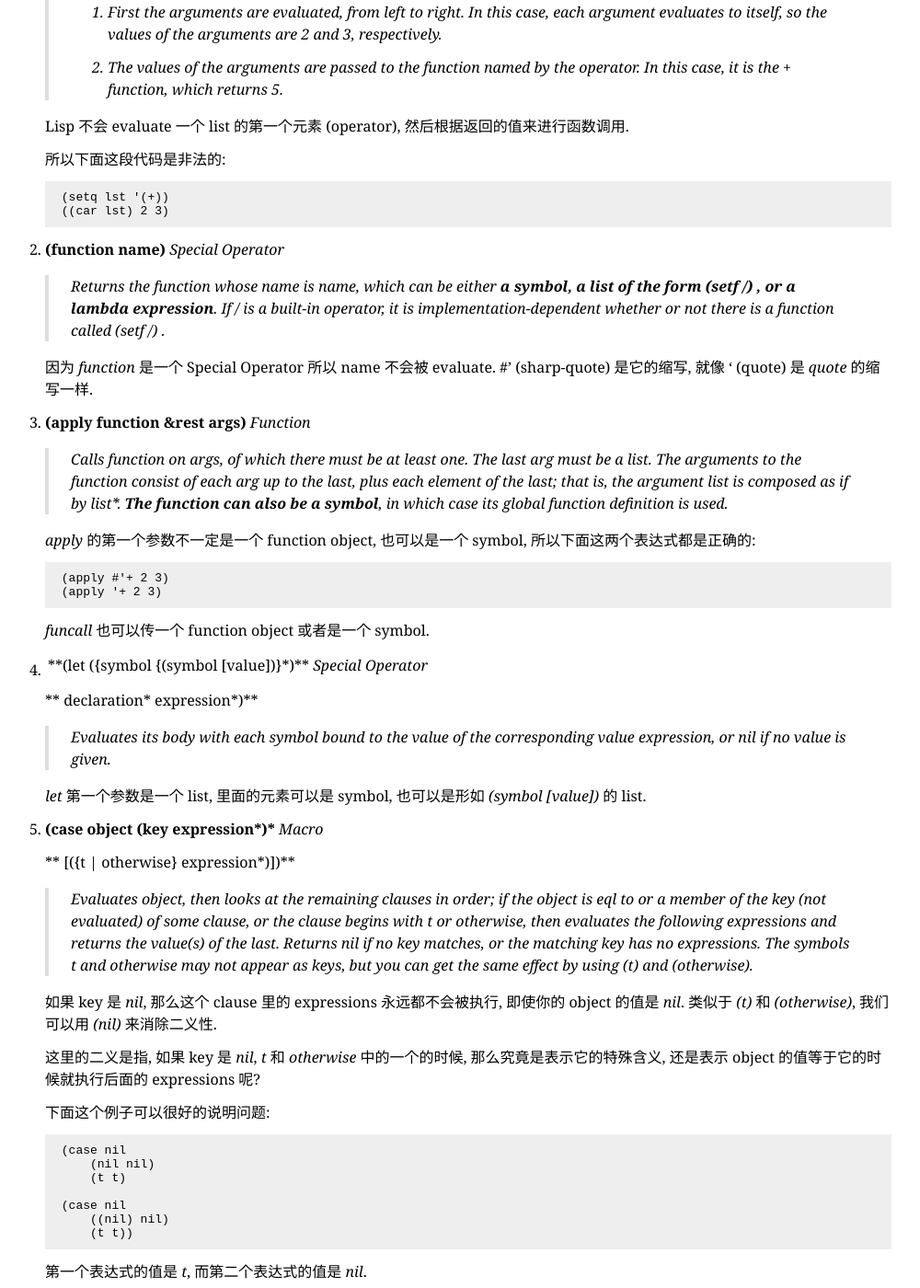
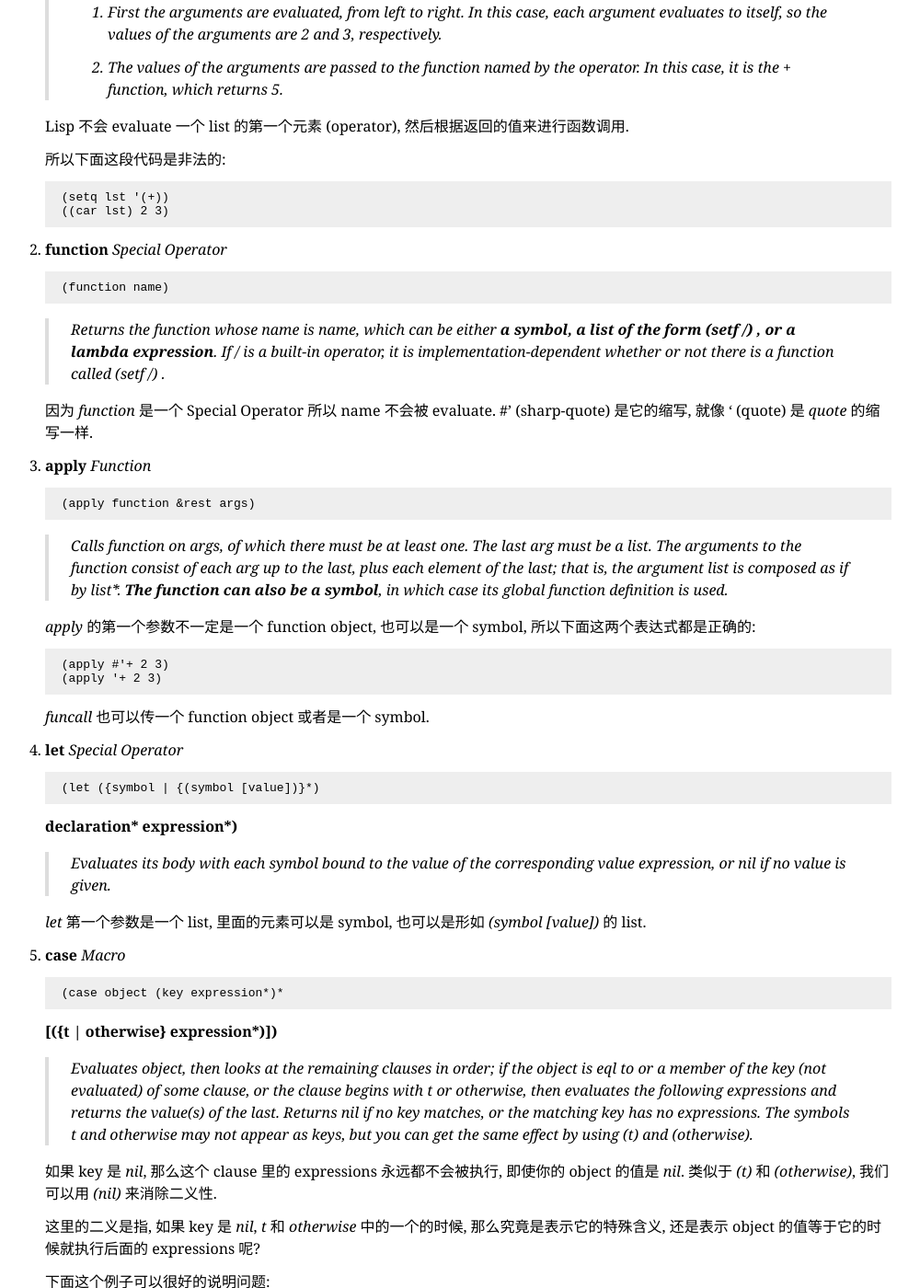
Before and after one commit to yoncise/yoncise.github.io, a Jekyll site: the page built from _posts/2013-12-17-ANSI-Common-Lisp.md, in a window 1280 px wide and 1400 px high, scrolled down 307 px. Shown: the whole window at 92% size, without its empty margins (151-1151 px from the left). Built offline with Jekyll 4.4.1, drawn with Linux system fonts in a browser that asks for light colours; Markdown is read by kramdown in place of the engine named in the settings; comment, search, counter and statistics services are not loaded.

Commit message:
change notes format

```diff
--- a/_posts/2013-12-17-ANSI-Common-Lisp.md
+++ b/_posts/2013-12-17-ANSI-Common-Lisp.md
@@ -23,7 +24,9 @@ category: Note
         (setq lst '(+))
         ((car lst) 2 3)
 
-2. **(function name)** _Special Operator_
+2. **function** _Special Operator_
+
+        (function name)
 
     > Returns the function whose name is name, which can be either **a symbol, a list
     > of the form (setf /) , or a lambda expression**. If / is a built-in operator, it is
@@ -32,7 +35,9 @@ category: Note
     因为 _function_ 是一个 Special Operator 所以 name 不会被 evaluate.
     #' (sharp-quote) 是它的缩写, 就像 ' (quote) 是 _quote_ 的缩写一样.
 
-3. **(apply function &rest args)** _Function_
+3. **apply** _Function_
+
+        (apply function &rest args)
 
     > Calls function on args, of which there must be at least one. The last arg must
     > be a list. The arguments to the function consist of each arg up to the last, plus
@@ -48,9 +53,11 @@ category: Note
 
     _funcall_ 也可以传一个 function object 或者是一个 symbol.
 
-4. **(let ({symbol | {(symbol [value])}*)** _Special Operator_
+4. **let** _Special Operator_
 
-    **     declaration* expression*)**
+        (let ({symbol | {(symbol [value])}*)
+
+    **declaration* expression*)**
 
     > Evaluates its body with each symbol bound to the value of the corresponding
     > value expression, or nil if no value is given.
@@ -58,9 +65,11 @@ category: Note
     _let_ 第一个参数是一个 list, 里面的元素可以是 symbol,
     也可以是形如 _(symbol [value])_ 的 list.
 
-5. **(case object (key expression*)\*** _Macro_
+5. **case** _Macro_
 
-    **             [({t | otherwise} expression*)])**
+        (case object (key expression*)*
+
+    **[({t | otherwise} expression*)])**
     > Evaluates object, then looks at the remaining clauses in order; if the object is
     > eql to or a member of the key (not evaluated) of some clause, or the clause
     > begins with t or otherwise, then evaluates the following expressions and
```
Also changed, not shown: other parts of _posts/2013-12-17-ANSI-Common-Lisp.md (+1 -0 lines).
